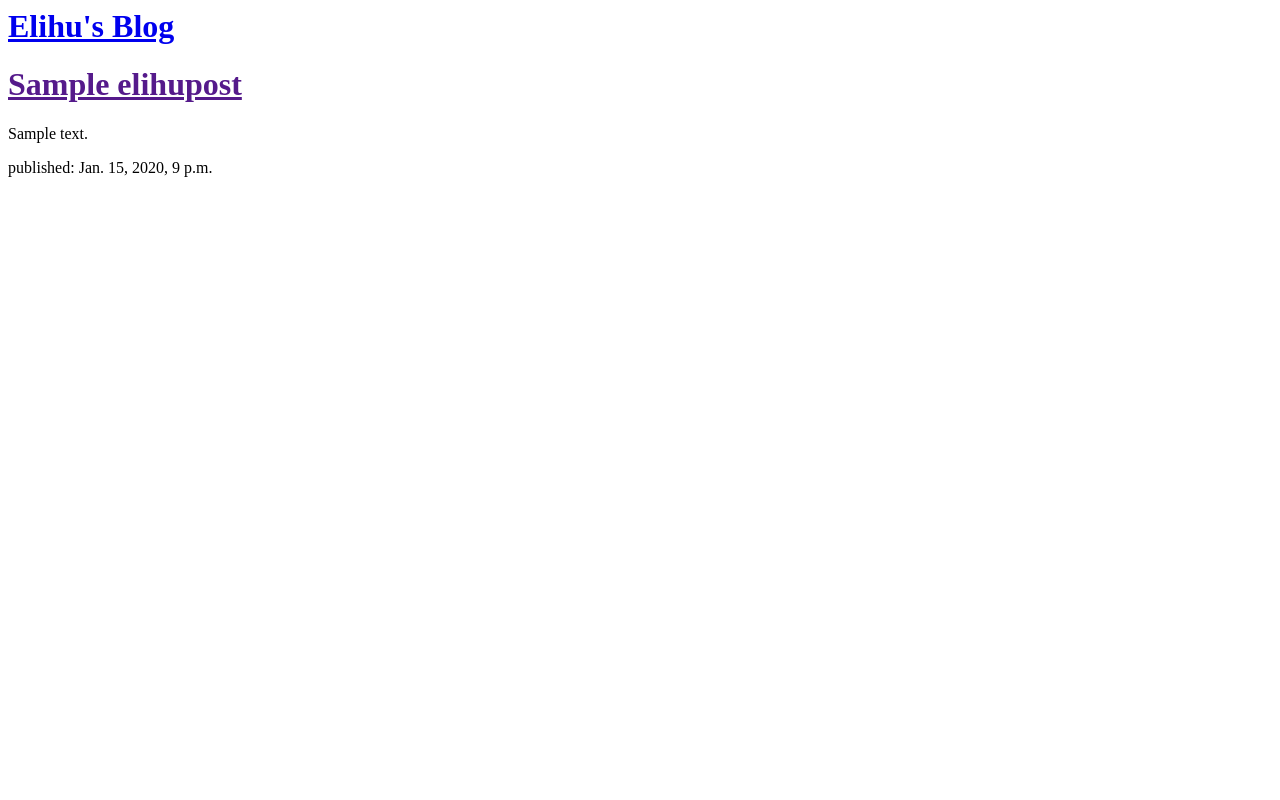
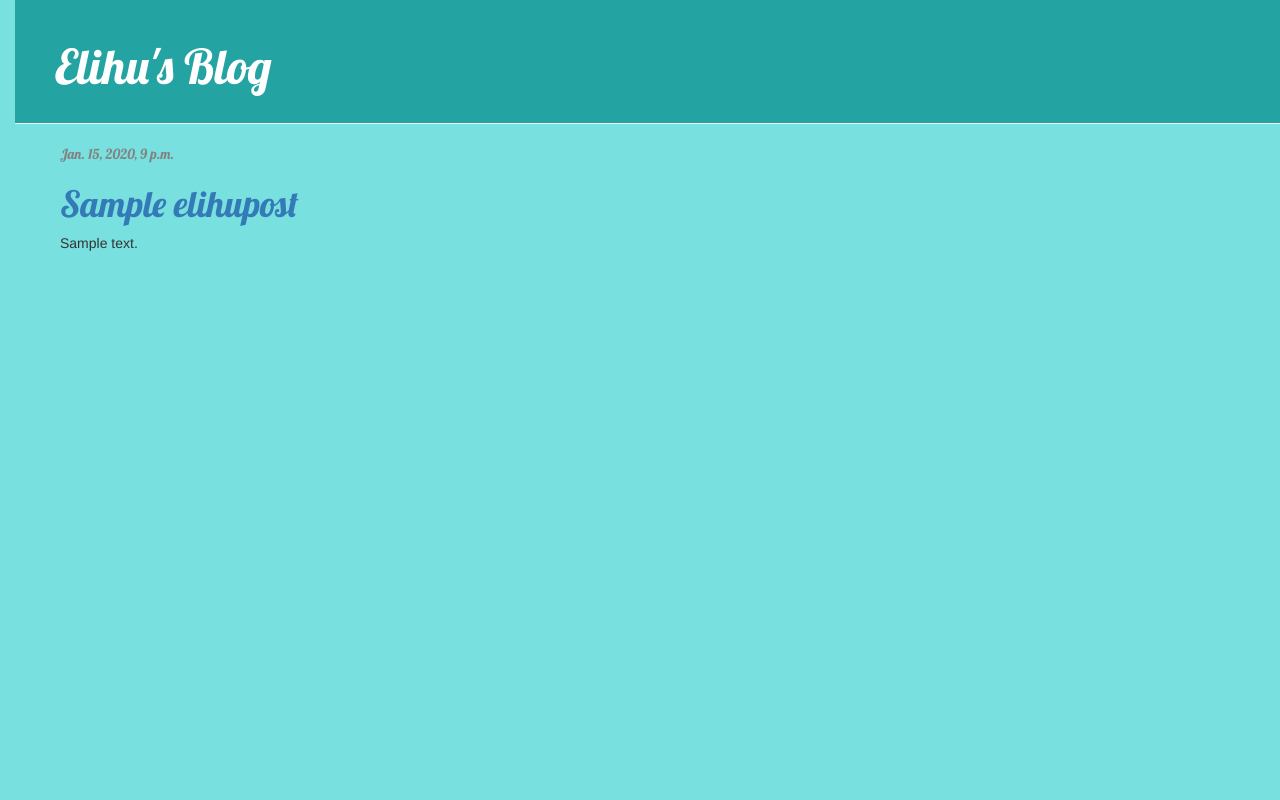
Before and after one commit to ElihuAxicor/DjangoTest, a Django app: template blog/templates/blog/post_list.html in a window 1280 px wide. Run offline with Django 3.2, Linux system fonts and the light colour scheme; the template is opened without the code that fills it: values that come from a table or form of the project are taken from there, others are empty; tables that the repository leaves empty hold one stand-in row (values such as "Sample post"); some libraries are stand-ins or nearby versions.

Commit message:
Added BootsTrap

```diff
--- /dev/null
+++ b/blog/static/css/blog.css
@@ -0,0 +1,65 @@
+/*h1 a {
+  color: #2ED53B;
+  font-family: 'Lobster';
+}
+
+
+p {
+  color: white;
+  font-family: 'Lobster';
+}*/
+body{
+  padding-left: 15px;
+  background-color:#78E0DF;
+}
+
+.date{
+  font-family: 'Lobster';
+}
+
+.page-header {
+    background-color: #23A3A2;
+    margin-top: 0;
+    padding: 20px 20px 20px 40px;
+}
+
+.page-header h1, .page-header h1 a, .page-header h1 a:visited, .page-header h1 a:active {
+    color: #ffffff;
+    font-size: 36pt;
+    text-decoration: none;
+}
+
+.content {
+    margin-left: 30px;
+}
+
+h1, h2, h3, h4 {
+    font-family: 'Lobster', cursive;
+}
+
+.date {
+    color: #828282;
+}
+
+.save {
+    float: right;
+}
+
+.post-form textarea, .post-form input {
+    width: 100%;
+}
+
+.top-menu, .top-menu:hover, .top-menu:visited {
+    color: #ffffff;
+    float: right;
+    font-size: 26pt;
+    margin-right: 20px;
+}
+
+.post {
+    margin-bottom: 70px;
+}
+
+.post h3 a, .post h3 a:visited {
+    color: #007CAF;
+}
--- /dev/null
+++ b/blog/templates/blog/base.html
@@ -0,0 +1,23 @@
+{% load static %}
+<html>
+    <head>
+        <title>Elihu's blog</title>
+        <link href="//fonts.googleapis.com/css?family=Lobster&subset=latin,latin-ext" rel="stylesheet" type="text/css">
+        <link rel="stylesheet" href="//maxcdn.bootstrapcdn.com/bootstrap/3.2.0/css/bootstrap.min.css">
+        <link rel="stylesheet" href="//maxcdn.bootstrapcdn.com/bootstrap/3.2.0/css/bootstrap-theme.min.css">
+        <link rel="stylesheet" href="{% static 'css/blog.css' %}">
+    </head>
+    <body>
+      <div class="page-header">
+        <h1><a href="/">Elihu's Blog</a></h1>
+      </div>
+      <div class="content container">
+        <div class="row">
+           <div class="col-md-8">
+             {% block content %}
+             {% endblock %}
+           </div>
+         </div>
+       </div>
+    </body>
+</html>
--- a/blog/templates/blog/post_list.html
+++ b/blog/templates/blog/post_list.html
@@ -1,18 +1,13 @@
-<html>
-    <head>
-        <title>Elihu's blog</title>
-    </head>
-    <body>
-        <div>
-            <h1><a href="/">Elihu's Blog</a></h1>
+{% extends 'blog/base.html' %}
+
+{% block content %}
+  {% for post in posts %}
+    <div class="post">
+        <div class="date">
+            {{ post.published_date }}
         </div>
-
-        {% for post in posts %}
-          <div>
-            <h1><a href="">{{ post.title }}</a></h1>
-            <p>{{ post.text|linebreaksbr }}</p>
-            <p>published: {{ post.published_date }}</p>
-          </div>
-        {% endfor %}
-    </body>
-</html>
+        <h1><a href="">{{ post.title }}</a></h1>
+        <p>{{ post.text|linebreaksbr }}</p>
+    </div>
+  {% endfor %}
+{% endblock %}
```
